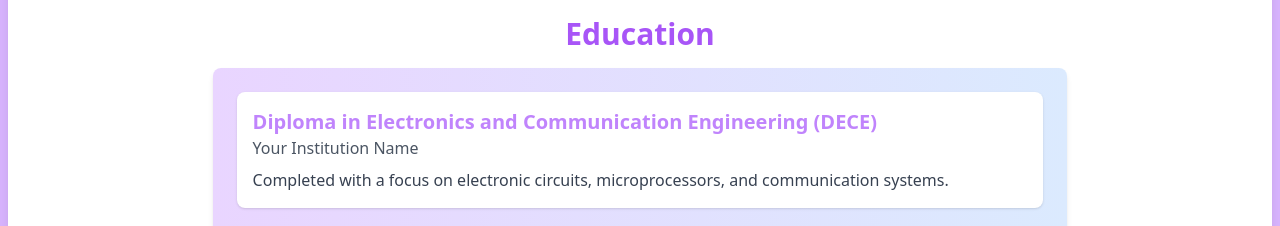
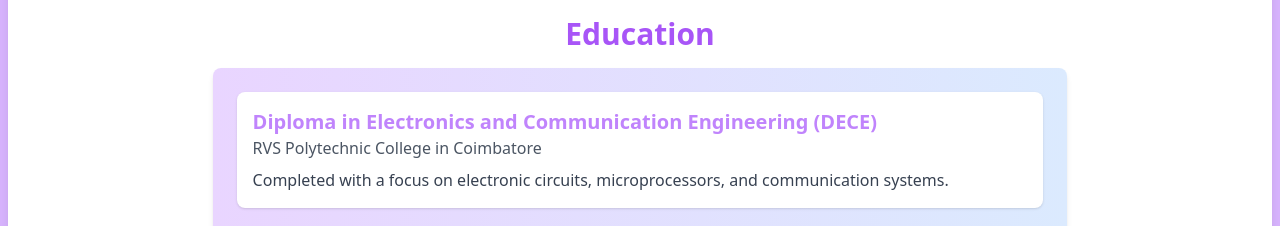
Before and after one commit to SiteOcean/sathish_mern, a Next.js app: page / in a window 1280 px wide. Shown: the part 840-1066 px from the top of the page. Built offline with nearby package versions, Linux system fonts and the light colour scheme.

Commit message:
edu update

```diff
--- a/src/pages/app/educations.jsx
+++ b/src/pages/app/educations.jsx
@@ -3,7 +3,7 @@ import React from 'react';
 const education = [
   {
     degree: 'Diploma in Electronics and Communication Engineering (DECE)',
-    institution: 'Your Institution Name',
+    institution: 'RVS Polytechnic College in Coimbatore',
     description: 'Completed with a focus on electronic circuits, microprocessors, and communication systems.',
   },
   {
```
